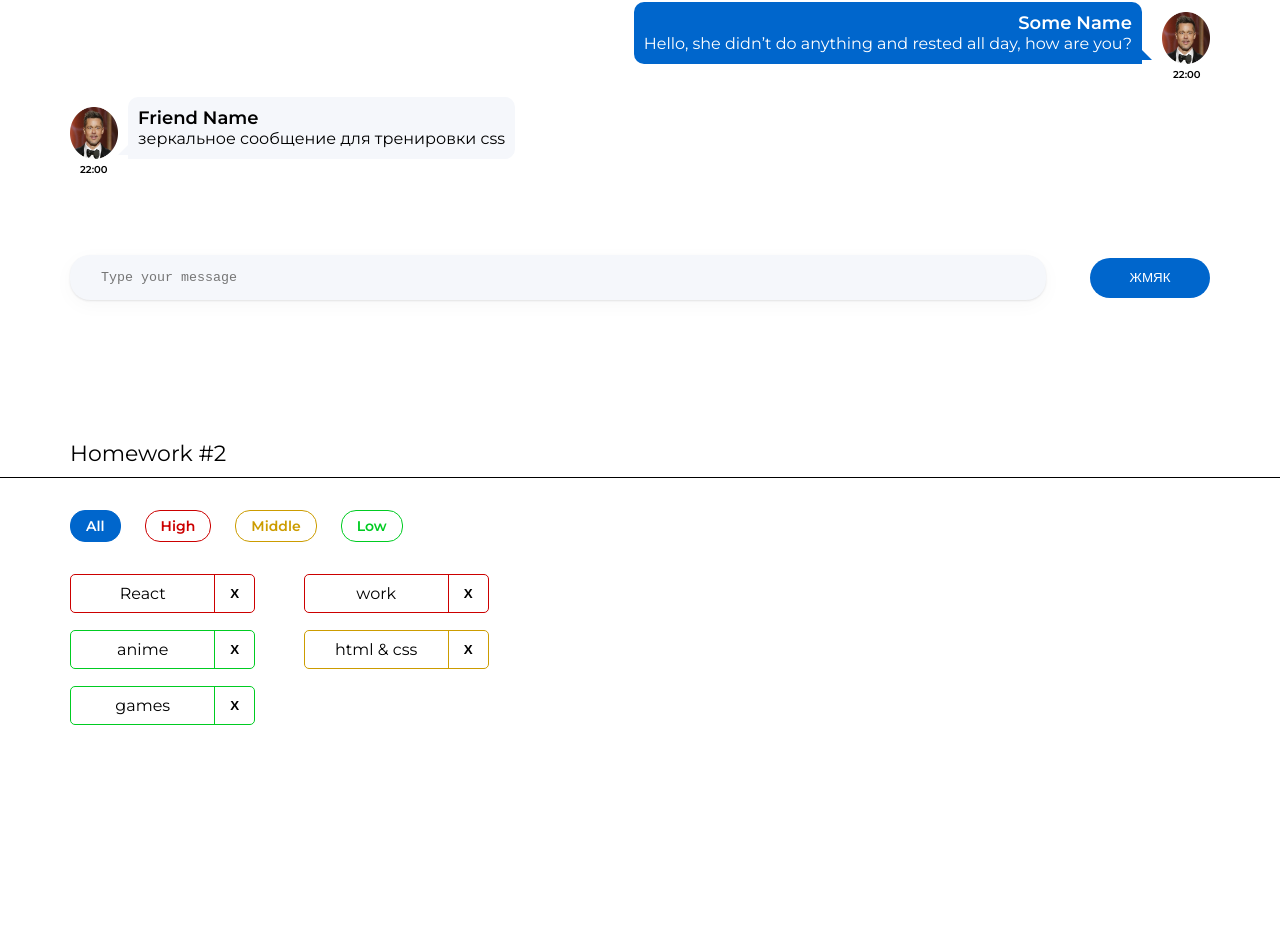
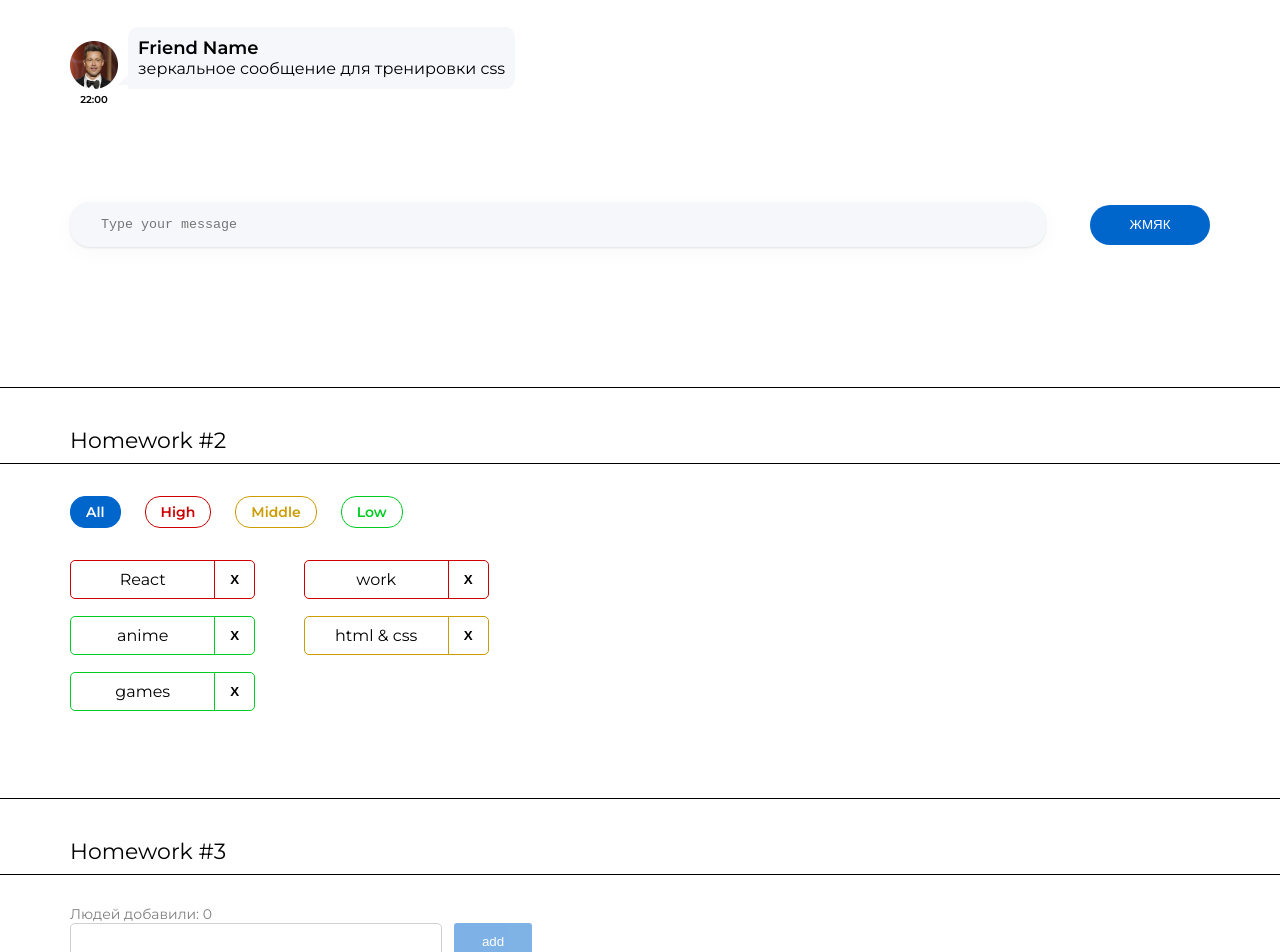
Before and after one commit to bababanana1995/homeWork, a React (Create React App) app: page /#/pre-junior in a window 1280 px wide. Shown: the part 176-1128 px from the top of the page. Before the commit the page ends 1088 px from the top, so only its background shows below. Built offline with nearby package versions, Linux system fonts and the light colour scheme.

Commit message:
домашка hw3

```diff
--- a/package.json
+++ b/package.json
@@ -14,7 +14,7 @@
     "@types/node": "16.11.56",
     "@types/react": "18.0.17",
     "@types/react-dom": "18.0.6",
-    "@types/uuid": "8.3.4",
+    "@types/uuid": "^9.0.1",
     "axios": "0.27.2",
     "g-pages": "^0.1.1",
     "gh-pages": "^5.0.0",
@@ -25,7 +25,7 @@
     "react-scripts": "5.0.1",
     "redux": "4.2.0",
     "typescript": "4.7.4",
-    "uuid": "9.0.0",
+    "uuid": "^9.0.0",
     "web-vitals": "2.1.4"
   },
   "scripts": {
--- a/src/s1-main/App.module.css
+++ b/src/s1-main/App.module.css
@@ -1,16 +1,21 @@
 
 .App {
-    width: 1280px;
+    max-width: 1280px;
+    width: 100%;
+    margin: 0 auto;
     --header_height: 60px;
+
 }
 .mess_friend{
     display: flex;
 }
 .hw {
+    min-height: 336px;
     border-top: 1px solid black;
+    border-bottom: 1px solid black;
 }
 
 .hwTitle {
-    margin:130px 0 10px 70px ;
+    margin: 39px 0 9px 70px ;
 font-size: 22px;
 }
--- a/src/s1-main/App.tsx
+++ b/src/s1-main/App.tsx
@@ -2,6 +2,7 @@ import React from 'react'
 import s from './App.module.css'
 import HW1 from '../s2-homeworks/hw01/HW1'
 import HW2 from "../s2-homeworks/hw02/HW2";
+import HW3 from "../s2-homeworks/hw03/HW3";
 
 function App() {
     return (
@@ -9,7 +10,7 @@ function App() {
             <HW1/>
             {/*раскомментировать по ходу выполнения*/}
             <HW2/>
-            {/*<HW3/>*/}
+            <HW3/>
             {/*<HW4/>*/}
 
             {/*при выполнении дз 5 и более - закомментировать здесь дз 1-4, так как они есть внутри дз 5*/}
--- a/src/s2-homeworks/hw01/friend-message/FriendMessage.module.css
+++ b/src/s2-homeworks/hw01/friend-message/FriendMessage.module.css
@@ -10,8 +10,9 @@
 
 .friendImageAndText img {
     margin-top: 10px;
-
+    height: 48px;
     width: 48px;
+    align-self: end;
 
 }
 
@@ -53,8 +54,9 @@
 
 .friendTime {
     margin-top: 5px;
-    position: absolute;
-    width: 26px;
+    width: 48px;
+    text-align: center;
+    justify-content: end;
     height: 12px;
     left: 80px;
     font-family: 'Montserrat', sans-serif;
--- a/src/s2-homeworks/hw01/message/Message.module.css
+++ b/src/s2-homeworks/hw01/message/Message.module.css
@@ -1,6 +1,9 @@
 .message {
     padding: 10px 0 23px 20px;
+    display: flex;
+    flex-direction: column;
     text-align: end;
+    margin: 10px 70px 0 10px;
 }
 
 .imageAndText {
@@ -10,8 +13,10 @@
 }
 
 .imageAndText img {
-    margin: 10px 70px 0 10px;
+
     width: 48px;
+    height: 48px;
+    align-self: end;
 }
 
 .text {
@@ -54,12 +59,10 @@
 }
 
 .time {
-    margin-top: 5px;
-    position: absolute;
-    width: 26px;
+    /*align-self: end;*/
+    padding-right: 10px;
     height: 12px;
-    left: 1173px;
-
+    text-align: end;
     font-family: 'Montserrat', sans-serif;
     font-style: normal;
     font-weight: 600;
--- a/src/s2-homeworks/hw02/HW2.tsx
+++ b/src/s2-homeworks/hw02/HW2.tsx
@@ -56,7 +56,6 @@ export const deleteAffair = (affairs: AffairType[], _id: number): AffairType[] =
 }
 
 function HW2() {
-    debugger
     const [affairs, setAffairs] = useState<AffairType[]>(defaultAffairs) // need to fix any
     const [filter, setFilter] = useState<FilterType>('all')
 
--- a/src/s2-homeworks/hw02/affairs/Affairs.module.css
+++ b/src/s2-homeworks/hw02/affairs/Affairs.module.css
@@ -48,7 +48,7 @@
 }
 
 .affairs {
-    margin: 20px 20px 187px 70px;
+    margin: 20px 20px 0 70px;
     display: flex;
     gap: 17px;
     flex-wrap: wrap;
--- a/src/s2-homeworks/hw03/Greeting.module.css
+++ b/src/s2-homeworks/hw03/Greeting.module.css
@@ -1,35 +1,85 @@
 .greetingForm {
+    margin: 31px 0 0 70px;
+
 }
 
 .inputAndButtonContainer {
+    display: flex;
 }
 
 .error {
+    color: red;
+}
+.inputClass{
+    width: 372px;
+    height: 36px;
+    /*box-sizing: border-box;*/
+    border: 1px solid #D1D1D1;
+    border-radius: 5px;
+    margin-right:12px;
+    padding-left: 5px;
+    font-family: 'Montserrat', sans-serif;
+    font-style: normal;
+    font-weight: 600;
+    font-size: 14px;
+    line-height: 17px;
 }
 
-.input {
-}
+.inputClass:focus {
+    width: 372px;
+    height: 36px;
+    /*border-radius: 5px;*/
+    margin-right:12px;
+    padding-left: 5px;
 
-.input:focus {
+    /* identical to box height */
 }
 
 .errorInput {
+    width: 372px;
+    height: 36px;
+    box-sizing: border-box;
+    border: 1px solid red;
+    border-radius: 5px;
+    margin-right:12px;
+    padding-left: 5px;
 }
 
 .button {
+    /* Auto layout */
+    width: 78px;
+    height: 36px;
+    flex-direction: row;
+    justify-content: center;
+    align-items: start;
+    padding: 5px 24px;
+    gap: 10px;
+    color: white;
+    background: #0066CC;
+    border-radius: 3px;
+    border: none;
 }
 
 .button:focus {
 }
 
 .button:active {
+
 }
 
 .button:disabled {
+    opacity: 0.5;
 }
 
 .text {
+    font-family: 'Montserrat', sans-serif;
+    font-style: normal;
+    font-weight: 400;
+    font-size: 14px;
+    line-height: 17px;
+    color: rgba(0, 0, 0, 0.5);
 }
 
 .greeting {
+
 }
--- a/src/s2-homeworks/hw03/Greeting.tsx
+++ b/src/s2-homeworks/hw03/Greeting.tsx
@@ -2,14 +2,14 @@ import React, {ChangeEvent, KeyboardEvent} from 'react'
 import s from './Greeting.module.css'
 
 type GreetingPropsType = {
-    name: any // need to fix any
-    setNameCallback: any // need to fix any
-    addUser: any // need to fix any
-    onBlur: any // need to fix any
-    onEnter: any // need to fix any
-    error: any // need to fix any
-    totalUsers: any // need to fix any
-    lastUserName?: any // need to fix any
+    name: string // need to fix any
+    setNameCallback: (e: ChangeEvent<HTMLInputElement>)=>void // need to fix any
+    addUser: ()=>void // need to fix any
+    onBlur: () =>void// need to fix any
+    onEnter: (e:KeyboardEvent<HTMLInputElement>)=>void
+    error: string // need to fix any
+    totalUsers: number // need to fix any
+    lastUserName?: string // need to fix any
 }
 
 // презентационная компонента (для верстальщика)
@@ -25,7 +25,7 @@ const Greeting: React.FC<GreetingPropsType> = (
         lastUserName,
     } // деструктуризация пропсов
 ) => {
-    const inputClass = s.errorInput // need to fix with (?:)
+    const inputClass = error?  s.errorInput:s.inputClass // need to fix with (?:)
 
     return (
         <div id={'hw3-form'} className={s.greetingForm}>
--- a/src/s2-homeworks/hw03/GreetingContainer.tsx
+++ b/src/s2-homeworks/hw03/GreetingContainer.tsx
@@ -3,18 +3,23 @@ import Greeting from './Greeting'
 import { UserType } from './HW3'
 
 type GreetingContainerPropsType = {
-    users: any // need to fix any
-    addUserCallback: any // need to fix any
+    users: UserType[] // need to fix any
+    addUserCallback: (name:string)=>void // need to fix any
 }
 
-export const pureAddUser = (name: any, setError: any, setName: any, addUserCallback: any) => {
+export const pureAddUser = (name: string, setError: (error:string)=>void, setName: (name:string)=>void, addUserCallback: (name:string)=>void) => {
+    if(name.trim().length<1)return setError('Поле не должно быть пустым')
+    addUserCallback(name)
+    setName('')
     // если имя пустое - показать ошибку, иначе - добавить юзера и очистить инпут
 }
 
-export const pureOnBlur = (name: any, setError: any) => { // если имя пустое - показать ошибку
+export const pureOnBlur = (name: string, setError: (error:string)=>void) => { // если имя пустое - показать ошибку
+if(name.trim().length<1) setError('Поле не должно быть пустым')
 }
 
-export const pureOnEnter = (e: any, addUser: any) => { // если нажата кнопка Enter - добавить
+export const pureOnEnter = (e: KeyboardEvent<HTMLInputElement>, addUser: ()=>void) => { // если нажата кнопка Enter - добавить
+if(e.key==="Enter") return addUser()
 }
 
 // более простой и понятный для новичков
@@ -26,14 +31,14 @@ const GreetingContainer: React.FC<GreetingContainerPropsType> = ({
     addUserCallback,
 }) => {
     // деструктуризация пропсов
-    const [name, setName] = useState<any>('') // need to fix any
-    const [error, setError] = useState<any>('') // need to fix any
+    const [name, setName] = useState<string>('') // need to fix any
+    const [error, setError] = useState<string>('') // need to fix any
 
-    const setNameCallback = (e: any) => { // need to fix any
-        setName('some name') // need to fix
-
+    const setNameCallback = (e: ChangeEvent<HTMLInputElement>) => { // need to fix any
+        setName(e.currentTarget.value) // need to fix
         error && setError('')
     }
+
     const addUser = () => {
         pureAddUser(name, setError, setName, addUserCallback)
     }
@@ -42,12 +47,12 @@ const GreetingContainer: React.FC<GreetingContainerPropsType> = ({
         pureOnBlur(name, setError)
     }
 
-    const onEnter = (e: any) => {
+    const onEnter = (e:KeyboardEvent<HTMLInputElement>) => {
         pureOnEnter(e, addUser)
     }
 
-    const totalUsers = 0 // need to fix
-    const lastUserName = 'some name' // need to fix
+    const totalUsers = users.length // need to fix
+    const lastUserName = users.length>0 ? users[users.length-1].name : '' // need to fix
 
     return (
         <Greeting
--- a/src/s2-homeworks/hw03/HW3.tsx
+++ b/src/s2-homeworks/hw03/HW3.tsx
@@ -19,20 +19,19 @@ import GreetingContainer from './GreetingContainer'
 
 // types
 export type UserType = {
-    _id: any // need to fix any
-    name: any // need to fix any
+    _id: string // need to fix any
+    name: string // need to fix any
 }
 
-export const pureAddUserCallback = (name: any, setUsers: any, users: any) => { // need to fix any
-    const user = { // need to fix
-    }
+export const pureAddUserCallback = (name: string, setUsers: (users:UserType[])=>void, users: UserType[]) => { // need to fix any
+    const user = { _id:v1(),name:name}
     setUsers([...users, user])
 }
 
 const HW3 = () => {
-    const [users, setUsers] = useState<any>([]) // need to fix any
+    const [users, setUsers] = useState<UserType[]>([]) // need to fix any
 
-    const addUserCallback = (name: any) => { // need to fix any
+    const addUserCallback = (name: string) => { // need to fix any
         pureAddUserCallback(name, setUsers, users)
     }
 
```
Also changed, not shown: 1 other file (tests, documents, lock files or other folders).
